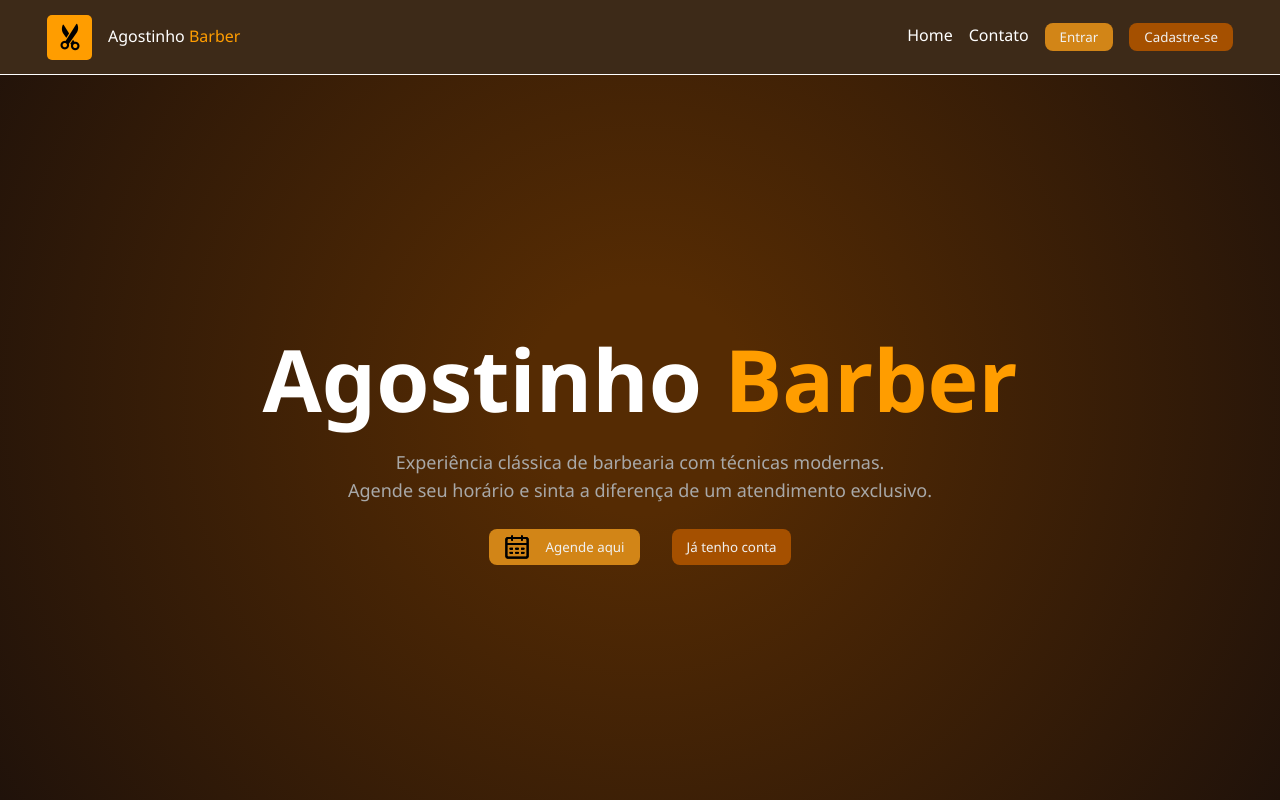
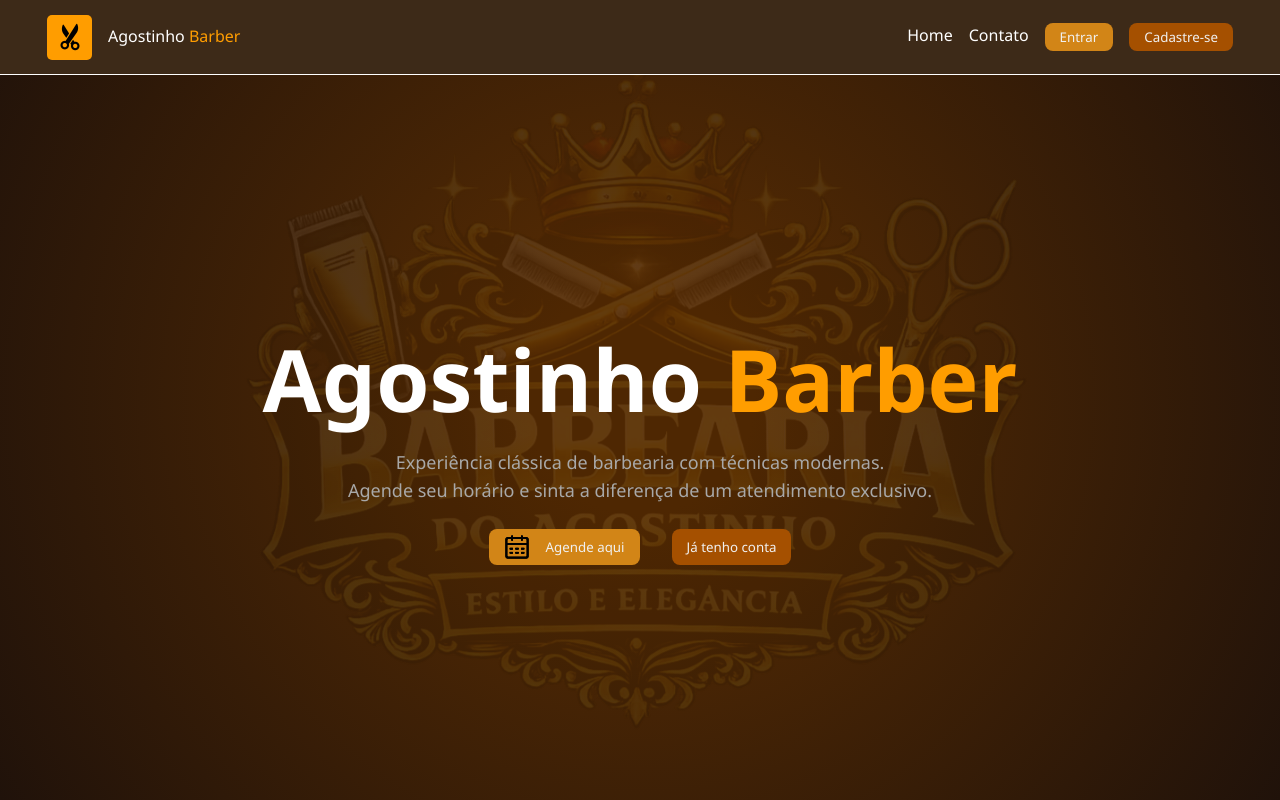
Before and after one commit to Leonardo-44/agostinho-barber-site, a React (Vite) app: page / in a window 1280 px wide. Shown: the top 800 px of the page. Built offline with nearby package versions, Linux system fonts and the light colour scheme.

Commit message:
Adicionando Logo da Barbearia no Layout

```diff
--- a/src/components/FormAgendamento/FormAgendamento.jsx
+++ b/src/components/FormAgendamento/FormAgendamento.jsx
@@ -59,7 +59,7 @@ const FormAgendamento = () => {
     { id: 4, nome: "Hidratação", preco: 12, icon: Hidratacao },
     { id: 5, nome: "Sobrancelha", preco: 5, icon: Sobrancelha },
     { id: 6, nome: "Pezinho", preco: 5, icon: Pezinho },
-    { id: 7, nome: "Barba", preco: 10, icon: Barba},
+    { id: 7, nome: "Barba", preco: 10, icon: Barba },
     { id: 8, nome: "Desenho (Freestyle)", preco: 7.5, icon: Desenho },
     { id: 9, nome: "Penteado", preco: 15, icon: Penteado },
     { id: 10, nome: "Penteado com Tintura", preco: 20, icon: PenteadoTintura },
@@ -67,12 +67,12 @@ const FormAgendamento = () => {
 
   const ServicosConfig = {
     1: { img: LuzesBranca, style: { objectPosition: "center" } },
-      2: { img: LuzesComum,  style: {objectPosition: "center"}},
+    2: { img: LuzesComum, style: { objectPosition: "center" } },
     3: { img: Platinado, style: { objectPosition: "center" } },
     4: { img: Degrade, style: { objectPosition: "center" } },
-      5: { img: Social, style: {objectPosition: "center"}},
-      6: {img: ComboSocial, style: { objectPosition: "center 20%" } },
-      7: {img: ComboDegrade, style: {objectPosition: "center 40%"}},
+    5: { img: Social, style: { objectPosition: "center" } },
+    6: { img: ComboSocial, style: { objectPosition: "center 20%" } },
+    7: { img: ComboDegrade, style: { objectPosition: "center 40%" } },
     8: { img: Selagem, style: { objectPosition: "center 25%" } },
   };
 
@@ -200,6 +200,11 @@ const FormAgendamento = () => {
   const handleSubmit = async () => {
     if (!formData.data || !formData.horario) {
       setError("❌ Preencha todos os campos obrigatórios!");
+      return;
+    }
+
+    if (!formData.servico && formData.adicionais.length === 0) {
+      setError("❌ Selecione pelo menos um Serviço ou Adicional!");
       return;
     }
 
@@ -423,7 +428,7 @@ const FormAgendamento = () => {
                       onChange={() => handleAdicionaisChange(ad.id)}
                       hidden
                     />
-                    {ad.icon &&(
+                    {ad.icon && (
                       <img
                         src={ad.icon}
                         alt={ad.nome}
--- a/src/components/FormBarberDashboard/FormBarberDashboard.jsx
+++ b/src/components/FormBarberDashboard/FormBarberDashboard.jsx
@@ -222,6 +222,11 @@ const FormBarberDashboard = () => {
       !formData.horario
     ) {
       setError("❌ Preencha todos os campos obrigatórios!");
+      return;
+    }
+
+    if (!formData.servico && formData.adicionais.length === 0) {
+      setError("❌ Selecione pelo menos um Serviço ou Adicional!");
       return;
     }
 
--- a/src/components/Layout/Layout.css
+++ b/src/components/Layout/Layout.css
@@ -12,10 +12,38 @@
   position: static;
   height: 100vh;
   padding: 75px 25px 0;
+  position: relative;
+}
+
+.logoAgostinho {
+  position: absolute;
+  top: 50%;
+  left: 50%;
+  transform: translate(-50%, -50%);
+  opacity: 0.08;
+  z-index: 0;
+  width: 100%;
+  display: flex;
+  justify-content: center;
+  align-items: center;
+}
+
+.logoAgostinho > img {
+  width: 100%;
+  max-width: 800px;
+  min-width: 300px;
+  height: auto;
 }
 
 .fundo-apresentation > h1 {
   font-size: 86px;
+}
+
+.fundo-apresentation h1,
+.fundo-apresentation p,
+.fundo-apresentation .d-flex {
+  position: relative;
+  z-index: 1;
 }
 
 .fundo-apresentation > p {
@@ -133,6 +161,10 @@
     padding: 0.8rem;
   }
 
+  .logoAgostinho > img {
+    width: 80%;
+  }
+
   .fundo-logo-diferenciais,
   .fundo-logo-contato {
     width: 28px;
@@ -210,6 +242,10 @@
     gap: 16px;
   }
 
+  .logoAgostinho > img {
+    width: 80%;
+  }
+
   .container-contato {
     display: flex;
     flex-direction: column;
@@ -239,6 +275,10 @@
 
   .fundo-apresentation > p {
     font-size: 8px;
+  }
+
+  .logoAgostinho > img {
+  width: 70%;
   }
 
   #btnApres1,
--- a/src/components/Layout/Layout.jsx
+++ b/src/components/Layout/Layout.jsx
@@ -1,6 +1,9 @@
 import React from "react";
 import "./Layout.css";
 import { useNavigate } from "react-router-dom";
+
+//LOGO
+import LogoAgostinho from "../../../public/LogoBarbearia.png";
 
 //ASSETS
 import Agenda from "../../assets/agenda.svg";
@@ -23,6 +26,9 @@ const Layout = () => {
         className="fundo-apresentation d-flex jc-center alg-center fd-column"
         id="home"
       >
+        <div className="logoAgostinho">
+          <img  src={LogoAgostinho} alt="LogoAgostinhoBarber" />
+        </div>
         <h1>
           Agostinho <span className="destaque">Barber</span>
         </h1>
--- a/src/services/api.js
+++ b/src/services/api.js
@@ -5,8 +5,6 @@ const BASE_URL = (import.meta.env.VITE_API_URL || "https://agostinho-barber-site
 
 // 2. Garantimos o prefixo /api (Evita duplicidade api/api)
 const API_URL = BASE_URL.includes('/api') ? BASE_URL : `${BASE_URL}/api`;
-
-console.log("🚀 URL DE CHAMADA ATUAL:", API_URL);
 
 // ==================== FUNÇÃO BASE DE CHAMADA ====================
 
```
Also changed, not shown: public/LogoBarbearia.png (added). Lines whose indentation alone changed are shown as unchanged.
